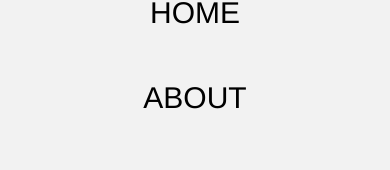
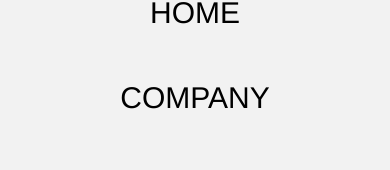
Before and after one commit to ppppppsmash/pj_kk, a Next.js app: page /news in a window 390 px wide. Both pictures are taken after a click on the element 362 px from the left and 28 px from the top of the page. Shown: the part 240-410 px from the top of the page. Built offline with nearby package versions, Linux system fonts and the light colour scheme.

Commit message:
fix: Fix menu navigation

```diff
--- a/components/Header.tsx
+++ b/components/Header.tsx
@@ -113,7 +113,7 @@ export function Header() {
                     >PRODUCT</NavigationMenuTrigger>
                   </NavigationMenuLink>
                 </Link>
-                <NavigationMenuContent>
+                {/* <NavigationMenuContent>
                   <ul className="grid gap-3 p-4 md:w-[400px] lg:w-[500px] lg:grid-cols-[.75fr_1fr]">
                     <li className="row-span-3">
                       <NavigationMenuLink asChild>
@@ -123,7 +123,6 @@ export function Header() {
                           )}
                           href="/product"
                         >
-                          {/* <Icons.logo className="h-6 w-6" /> */}
                           <div className="mb-2 mt-4 text-lg font-medium">
                             テスト
                           </div>
@@ -143,7 +142,7 @@ export function Header() {
                       test test test test test test test test test test test test
                     </ListItem>
                   </ul>
-                </NavigationMenuContent>
+                </NavigationMenuContent> */}
               </NavigationMenuItem>
 
               <NavigationMenuItem>
@@ -191,7 +190,7 @@ export function Header() {
                 <Link href="/" onClick={handleCloseClick}>HOME</Link>
               </li>
               <li className="text-[30px] no-underline text-black px-4 py-5 transition-all duration-300 cursor-pointer">
-                <Link href="/about" onClick={handleCloseClick}>ABOUT</Link>
+                <Link href="/company" onClick={handleCloseClick}>COMPANY</Link>
               </li>
               <li className="text-[30px] no-underline text-black px-4 py-5 transition-all duration-300 cursor-pointer">
                 <Link href="/news" onClick={handleCloseClick}>NEWS</Link>
```
